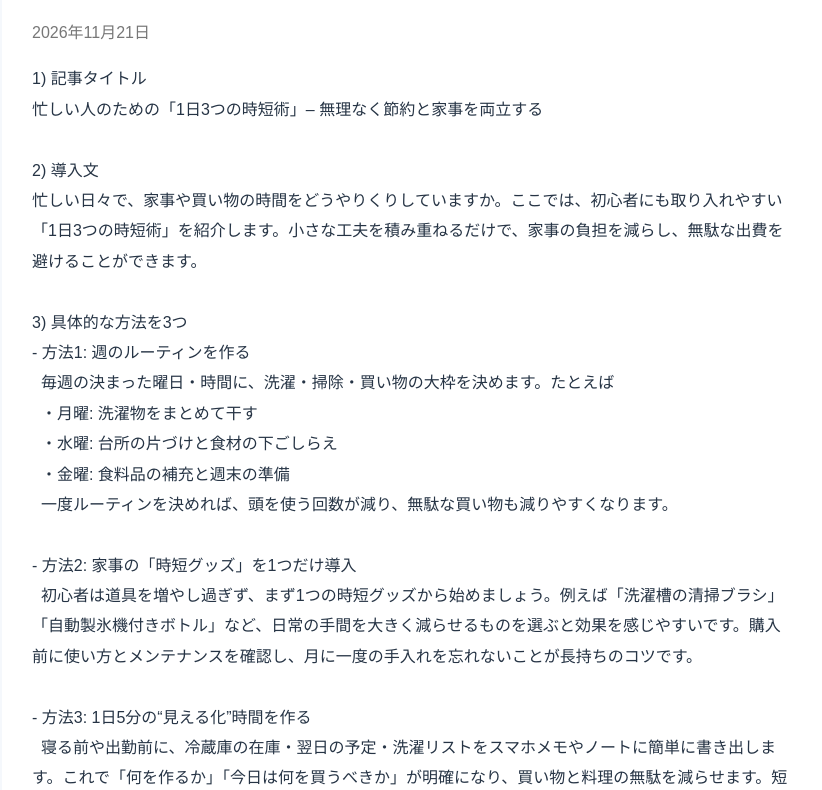
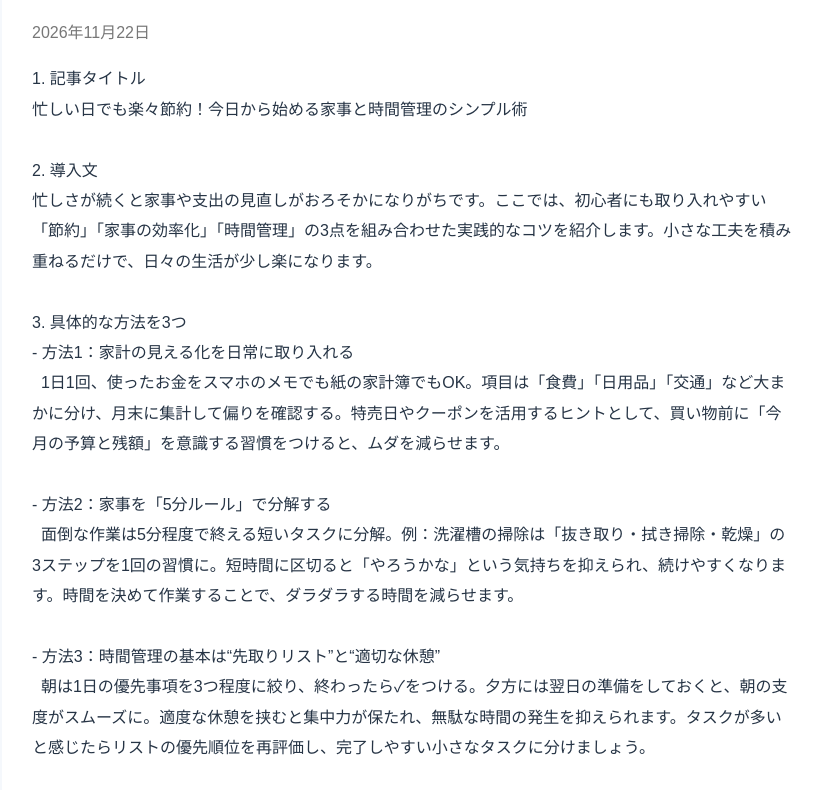
Before and after one commit to hmda849/ai-useful-site, a plain HTML site: page daily-article.html in a window 1280 px wide. Shown: the part 212-1002 px from the top of the page, without its empty margins (228-1050 px from the left). Drawn offline with Linux system fonts and the light colour scheme.

Commit message:
Update today's article

```diff
--- a/daily-article.html
+++ b/daily-article.html
@@ -3,7 +3,7 @@
 <head>
 <meta charset="UTF-8">
 <meta name="viewport" content="width=device-width, initial-scale=1">
-<title>2026年11月21日の記事 | くらしの便利ガイド</title>
+<title>2026年11月22日の記事 | くらしの便利ガイド</title>
 <style>
 body {
   font-family: sans-serif;
@@ -38,29 +38,25 @@ a {
 <main>
 <p><a href="index.html">← トップページへ戻る</a></p>
 <h1>🌱 暮らしの記事</h1>
-<p class="date">2026年11月21日</p>
-<div class="content">1) 記事タイトル
-忙しい人のための「1日3つの時短術」– 無理なく節約と家事を両立する
+<p class="date">2026年11月22日</p>
+<div class="content">1. 記事タイトル
+忙しい日でも楽々節約！今日から始める家事と時間管理のシンプル術
 
-2) 導入文
-忙しい日々で、家事や買い物の時間をどうやりくりしていますか。ここでは、初心者にも取り入れやすい「1日3つの時短術」を紹介します。小さな工夫を積み重ねるだけで、家事の負担を減らし、無駄な出費を避けることができます。
+2. 導入文
+忙しさが続くと家事や支出の見直しがおろそかになりがちです。ここでは、初心者にも取り入れやすい「節約」「家事の効率化」「時間管理」の3点を組み合わせた実践的なコツを紹介します。小さな工夫を積み重ねるだけで、日々の生活が少し楽になります。
 
-3) 具体的な方法を3つ
-- 方法1: 週のルーティンを作る
-  毎週の決まった曜日・時間に、洗濯・掃除・買い物の大枠を決めます。たとえば
-  ・月曜: 洗濯物をまとめて干す
-  ・水曜: 台所の片づけと食材の下ごしらえ
-  ・金曜: 食料品の補充と週末の準備
-  一度ルーティンを決めれば、頭を使う回数が減り、無駄な買い物も減りやすくなります。
+3. 具体的な方法を3つ
+- 方法1：家計の見える化を日常に取り入れる
+  1日1回、使ったお金をスマホのメモでも紙の家計簿でもOK。項目は「食費」「日用品」「交通」など大まかに分け、月末に集計して偏りを確認する。特売日やクーポンを活用するヒントとして、買い物前に「今月の予算と残額」を意識する習慣をつけると、ムダを減らせます。
 
-- 方法2: 家事の「時短グッズ」を1つだけ導入
-  初心者は道具を増やし過ぎず、まず1つの時短グッズから始めましょう。例えば「洗濯槽の清掃ブラシ」「自動製氷機付きボトル」など、日常の手間を大きく減らせるものを選ぶと効果を感じやすいです。購入前に使い方とメンテナンスを確認し、月に一度の手入れを忘れないことが長持ちのコツです。
+- 方法2：家事を「5分ルール」で分解する
+  面倒な作業は5分程度で終える短いタスクに分解。例：洗濯槽の掃除は「抜き取り・拭き掃除・乾燥」の3ステップを1回の習慣に。短時間に区切ると「やろうかな」という気持ちを抑えられ、続けやすくなります。時間を決めて作業することで、ダラダラする時間を減らせます。
 
-- 方法3: 1日5分の“見える化”時間を作る
-  寝る前や出勤前に、冷蔵庫の在庫・翌日の予定・洗濯リストをスマホメモやノートに簡単に書き出します。これで「何を作るか」「今日は何を買うべきか」が明確になり、買い物と料理の無駄を減らせます。短時間で済むので継続しやすいのが利点です。
+- 方法3：時間管理の基本は“先取りリスト”と“適切な休憩”
+  朝は1日の優先事項を3つ程度に絞り、終わったら✓をつける。夕方には翌日の準備をしておくと、朝の支度がスムーズに。適度な休憩を挟むと集中力が保たれ、無駄な時間の発生を抑えられます。タスクが多いと感じたらリストの優先順位を再評価し、完了しやすい小さなタスクに分けましょう。
 
-4) まとめ
-3つの実践で、無理なく日常の負担を減らすことが狙いです。毎日を少しだけ楽にする small steps を積み重ね、節約と家事の両立を目指しましょう。</div>
+4. まとめ
+日々の暮らしを大きく変えるには、まず「見える化」「短時間化」「先取りの3軸」を意識することが大切です。小さな工夫を続けるだけで、支出も家事の負担も減り、余裕ある時間が生まれます。</div>
 </main>
 </body>
 </html>
```
